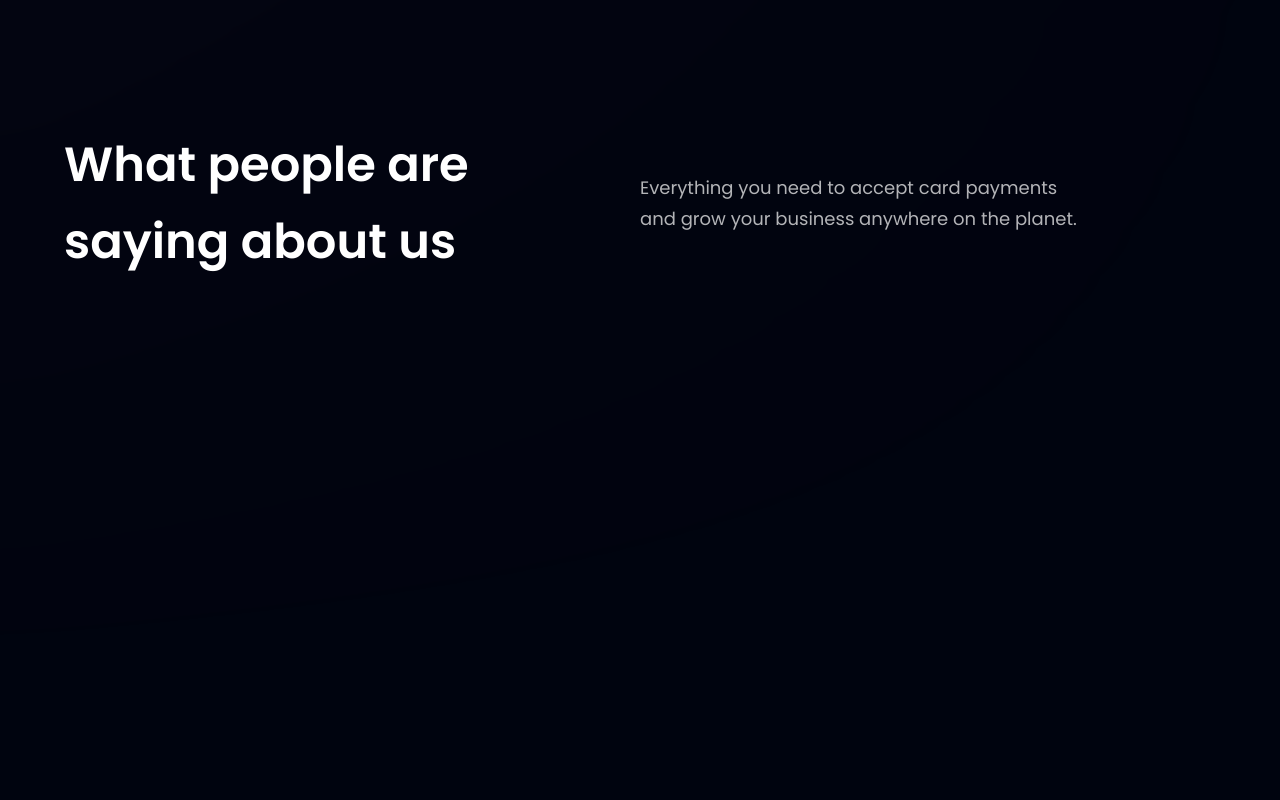
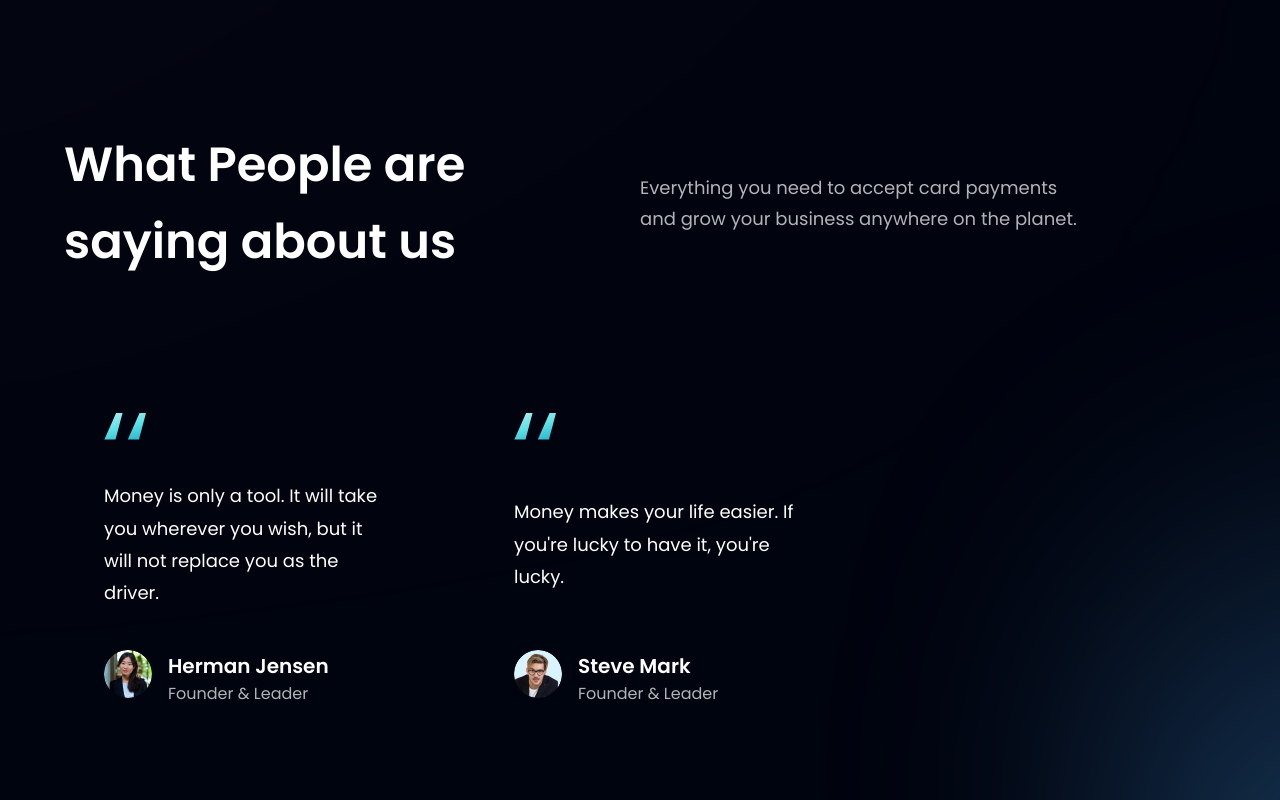
Before and after one commit to MohammedDuke/bank_, a React (Vite) app: page / in a window 1280 px wide. Shown: the part 2680-3480 px from the top of the page. Built offline with nearby package versions, Linux system fonts and the light colour scheme; the HTML template or start-up script is replaced by a standard one.

Commit message:
fixing testimonials

```diff
--- a/src/components/Testimonials.jsx
+++ b/src/components/Testimonials.jsx
@@ -1,20 +1,18 @@
-import React from 'react';
 import { feedback } from '../constants';
 import styles from '../style';
-import FeedBack from './FeedBackCard';
+import FeedbackCard from './FeedbackCard';
 
 const Testimonials = () => (
   <section
     id="clients"
-    className={`${styles.paddingY} ${styles.flexCenter} flex-col relative`}
+    className={`${styles.paddingY} ${styles.flexCenter} flex-col relative `}
   >
-    {/*  */}
-    <div />
+    <div className="absolute z-[0] w-[60%] h-[60%] -right-[50%] rounded-full blue__gradient bottom-40" />
+
     <div className="w-full flex justify-between items-center md:flex-row flex-col sm:mb-16 mb-6 relative z-[1]">
-      <h1 className={`${styles.heading2}`}>
-        What people are <br className="hidden sm:block" />
-        saying about us
-      </h1>
+      <h2 className={styles.heading2}>
+        What People are <br className="sm:block hidden" /> saying about us
+      </h2>
       <div className="w-full md:mt-0 mt-6">
         <p className={`${styles.paragraph} text-left max-w-[450px]`}>
           Everything you need to accept card payments and grow your business
@@ -22,9 +20,10 @@ const Testimonials = () => (
         </p>
       </div>
     </div>
-    <div className="flex flex-wrap sm:justify-start justify-center w-full feedback-container relative z-[-1]">
+
+    <div className="flex flex-wrap sm:justify-start justify-center w-full feedback-container relative z-[1]">
       {feedback.map((card) => (
-        <FeedBack key={card.id} {...card} />
+        <FeedbackCard key={card.id} {...card} />
       ))}
     </div>
   </section>
```
